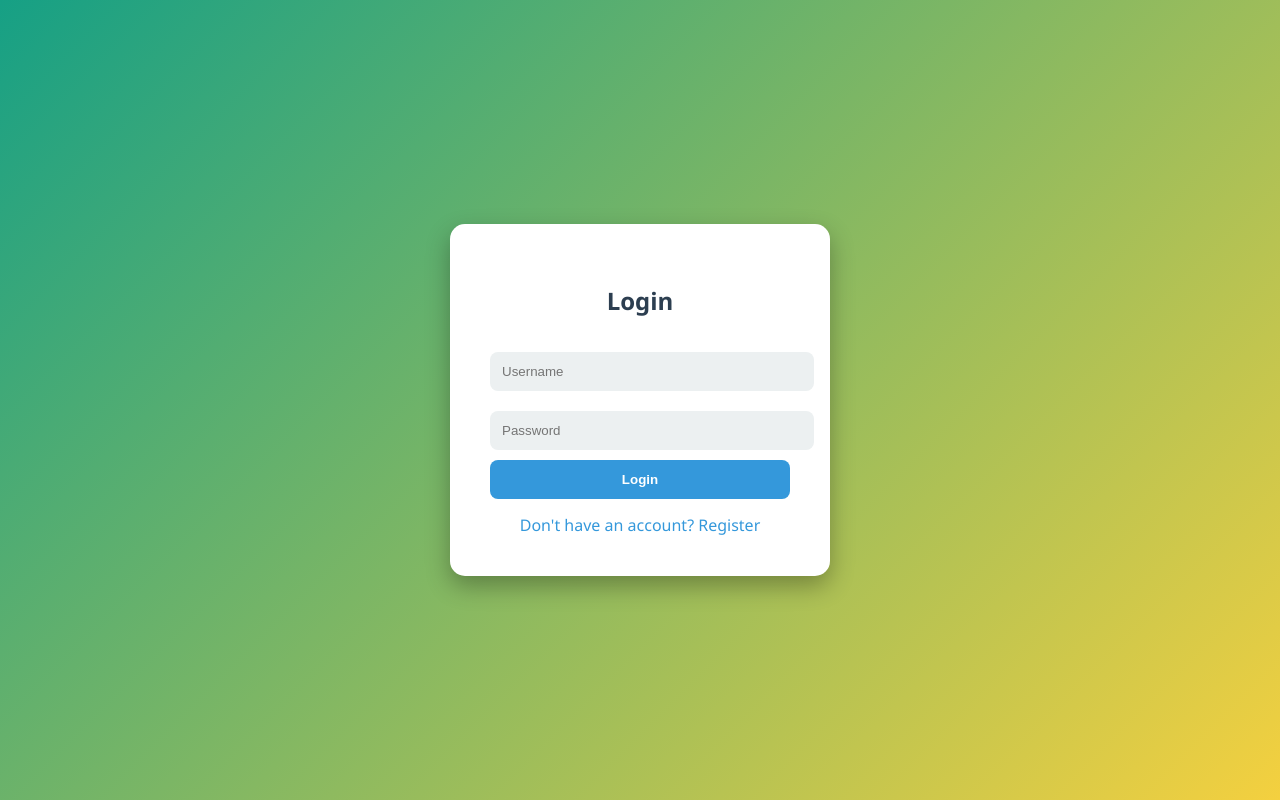
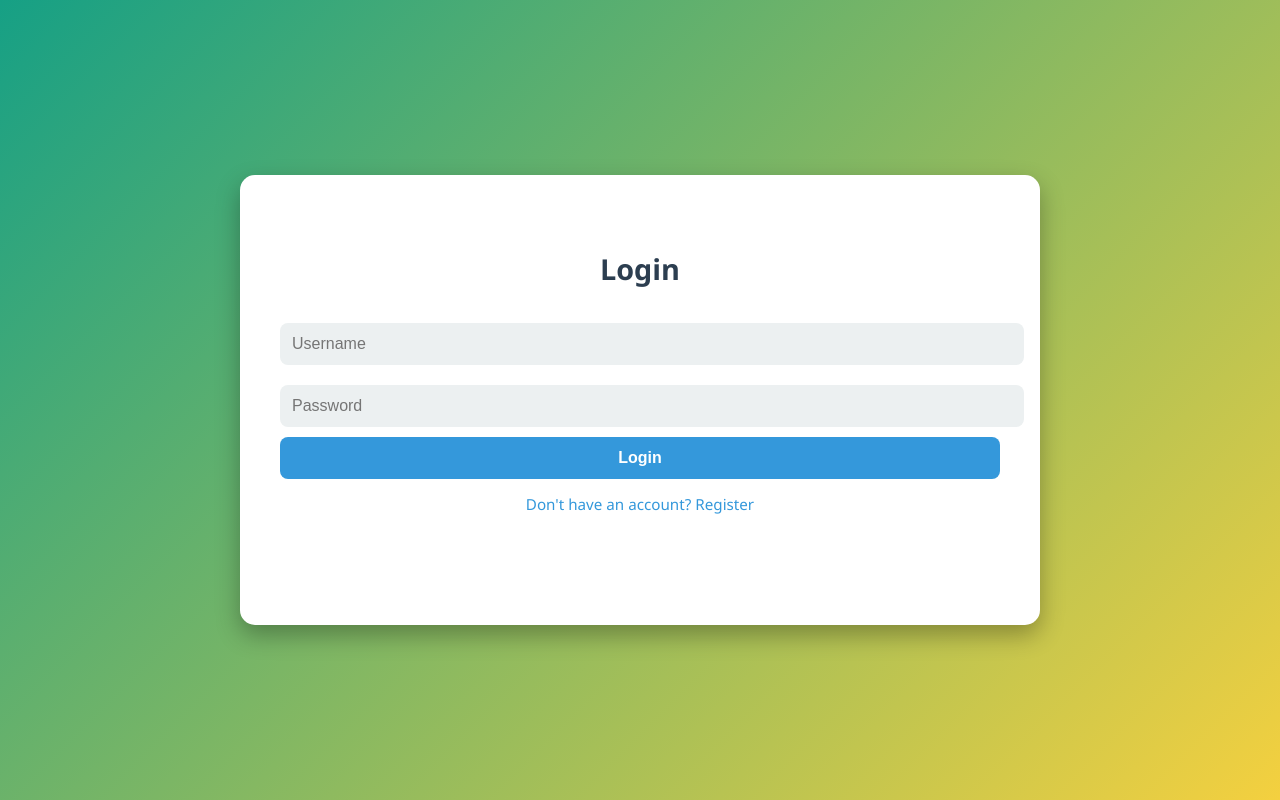
Before and after one commit to AlvinGeorge-AG/GadNEXUS, a Flask app: page /login in a window 1280 px wide. Run offline with Flask 3, Linux system fonts and the light colour scheme.

Commit message:
refactor: improve styling and layout of login page for better user experience

```diff
--- a/templates/login.html
+++ b/templates/login.html
@@ -1,33 +1,35 @@
 {% extends "layout.html" %}
+
 {% block title %}
-  <title>Login</title>
-{% endblock %}
+
+<title>Login</title> {% endblock %}
 {% block style %}
+
 <style>
     body {
       background: linear-gradient(135deg, #16a085, #f4d03f);
       font-family: 'Segoe UI', sans-serif;
+      margin: 0;
+      padding: 0;
+      min-height: 100vh;
       display: flex;
       justify-content: center;
-      align-items: center;
-      height: 100vh;
-      margin: 0;
-    }
-
+      align-items: center; }
       .login-box {
         background: white;
-      padding: 40px;
+        padding: 50px 40px;
         border-radius: 15px;
         box-shadow: 0 10px 25px rgba(0, 0, 0, 0.3);
-      width: 300px;
-    }
-
+        width: 95%;
+        max-width: 400px;
+        min-width: 800px;
+        min-height: 450px;
+         box-sizing: border-box; }
     .login-box h2 {
       margin-bottom: 25px;
       color: #2c3e50;
       text-align: center;
-    }
-
+      font-size: 1.8rem; }
        .login-box input {
         width: 100%;
         padding: 12px;
@@ -35,8 +37,7 @@
         border: none;
         border-radius: 8px;
         background-color: #ecf0f1;
-    }
-
+        font-size: 1rem; }
         .login-box button {
           width: 100%;
           padding: 12px;
@@ -45,33 +46,27 @@
           color: white;
           border-radius: 8px;
           font-weight: bold;
+          font-size: 1rem;
           cursor: pointer;
-    }
-
-    .login-box button:hover {
-      background-color: #2980b9;
-    }
-
+          transition: background 0.2s ease; }
+          .login-box button:hover { background-color: #2980b9; }
           .login-box a {
               display: block;
               margin-top: 15px;
               text-align: center;
               color: #3498db;
               text-decoration: none;
-    }
+              font-size: 0.95rem; }
+          @media (max-height: 700px) {
+                   .login-box { padding: 25px 20px; } }
+          @media (max-width: 400px) { .login-box { padding: 30px 15px; font-size: 0.95rem; }
+          .login-box h2 { font-size: 1.5rem; } }
     </style>
 {% endblock %}
+
 {% block inputform %}
-  <div class="login-box">
-    <h2>Login</h2>
-    <form method="POST" action="/login">
-      <input type="text" name="username" placeholder="Username" required>
-      <input type="password" name="password" placeholder="Password" required>
-      <button type="submit">Login</button>
-    </form>
-    <a href="/register">Don't have an account? Register</a>
-  </div>
-{% endblock %}
+
+<div class="login-box"> <h2>Login</h2> <form method="POST" action="/login"> <input type="text" name="username" placeholder="Username" required> <input type="password" name="password" placeholder="Password" required> <button type="submit">Login</button> </form> <a href="/register">Don't have an account? Register</a> </div> {% endblock %}
 {% block js %}
 {% if flag %}
 <script>
```
Lines whose indentation alone changed are shown as unchanged.
